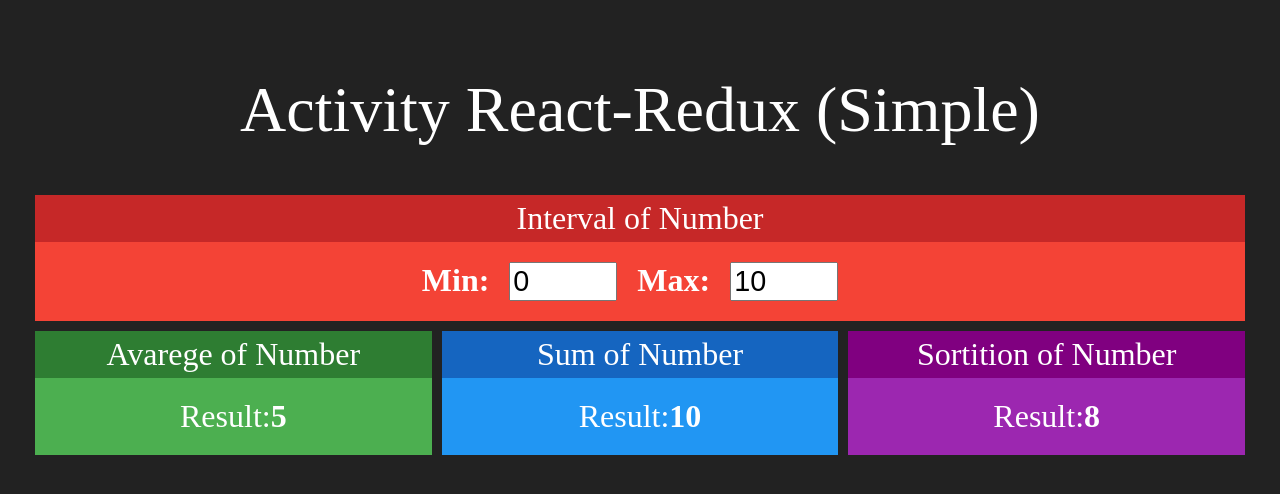
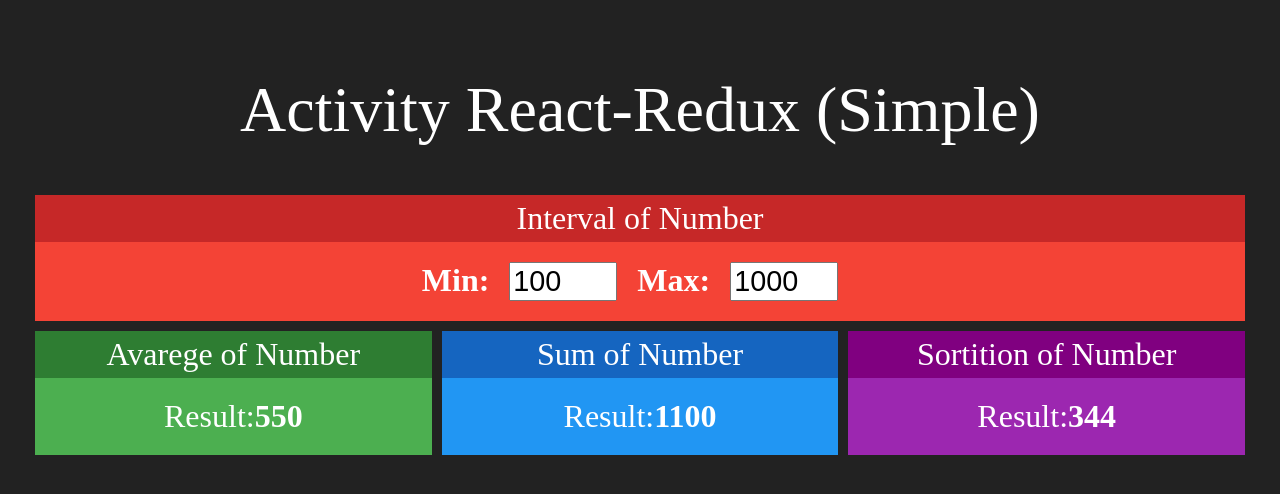
Before and after one commit to AlbertoParente/study-react-redux, a React (Create React App) app: page / in a window 1280 px wide. Shown: the top 494 px of the page. Built offline with nearby package versions, Linux system fonts and the light colour scheme.

Commit message:
Implementing without redux

```diff
--- a/src/App.js
+++ b/src/App.js
@@ -1,4 +1,4 @@
-import logo from './logo.svg'
+import React, { useState } from 'react'
 import './app.css'
 import Interval from './components/Interval'
 import Average from './components/Average'
@@ -6,16 +6,20 @@ import Sum from './components/Sum'
 import Sortition from './components/Sortition'
 
 function App() {
+  const [min, setMIn] = useState(100)
+  const [max, setmax] = useState(1000)
+
   return (
     <div className="App">
       <h1>Activity React-Redux (Simple)</h1>
       <div className="line">
-        <Interval />
+        <Interval min={min} max={max}
+          onMinChanged={setMIn} onMaxChanged={setmax} />
       </div>
       <div className="line">
-        <Average />
-        <Sum />
-        <Sortition />
+        <Average min={min} max={max} />
+        <Sum min={min} max={max} />
+        <Sortition min={min} max={max} />
       </div>
     </div>
   )
--- a/src/components/Average.jsx
+++ b/src/components/Average.jsx
@@ -2,12 +2,14 @@ import React from 'react'
 import Card from './Card'
 
 export default props => {
+    const { min, max } = props
+
     return (
         <Card title="Avarege of Number" green>
             <div>
                 <span>
                     <span>Result:</span>
-                    <strong>5</strong>
+                    <strong>{(max + min) / 2}</strong>
                 </span>
             </div>
         </Card>
--- a/src/components/Interval.jsx
+++ b/src/components/Interval.jsx
@@ -3,16 +3,20 @@ import './interval.css'
 import Card from './Card'
 
 export default props => {
+    const { min, max } = props
+
     return (
         <Card title="Interval of Number" red>
             <div className="Interval">
                 <span>
                     <strong>Min:</strong>
-                    <input type="number" value={0} readOnly />
+                    <input type="number" value={min}
+                        onChange={e => props.onMinhanged(+e.target.value)} />
                 </span>
                 <span>
                     <strong>Max:</strong>
-                    <input type="number" value={10} readOnly />
+                    <input type="number" value={max}
+                        onChange={e => props.onMaxhanged(+e.target.value)} />
                 </span>
             </div>
 
--- a/src/components/Sortition.jsx
+++ b/src/components/Sortition.jsx
@@ -2,12 +2,15 @@ import React from 'react'
 import Card from './Card'
 
 export default props => {
+    const { min, max } = props
+    const sortition = parseInt(Math.random() * (max - min))
+
     return (
         <Card title="Sortition of Number" purple>
             <div>
                 <span>
                     <span>Result:</span>
-                    <strong>8</strong>
+                    <strong>{sortition}</strong>
                 </span>
             </div>
         </Card>
--- a/src/components/Sum.jsx
+++ b/src/components/Sum.jsx
@@ -2,12 +2,14 @@ import React from 'react'
 import Card from './Card'
 
 export default props => {
+    const { min, max } = props
+
     return (
         <Card title="Sum of Number" blue>
             <div>
                 <span>
                     <span>Result:</span>
-                    <strong>10</strong>
+                    <strong>{ min + max }</strong>
                 </span>
             </div>
         </Card>
```
